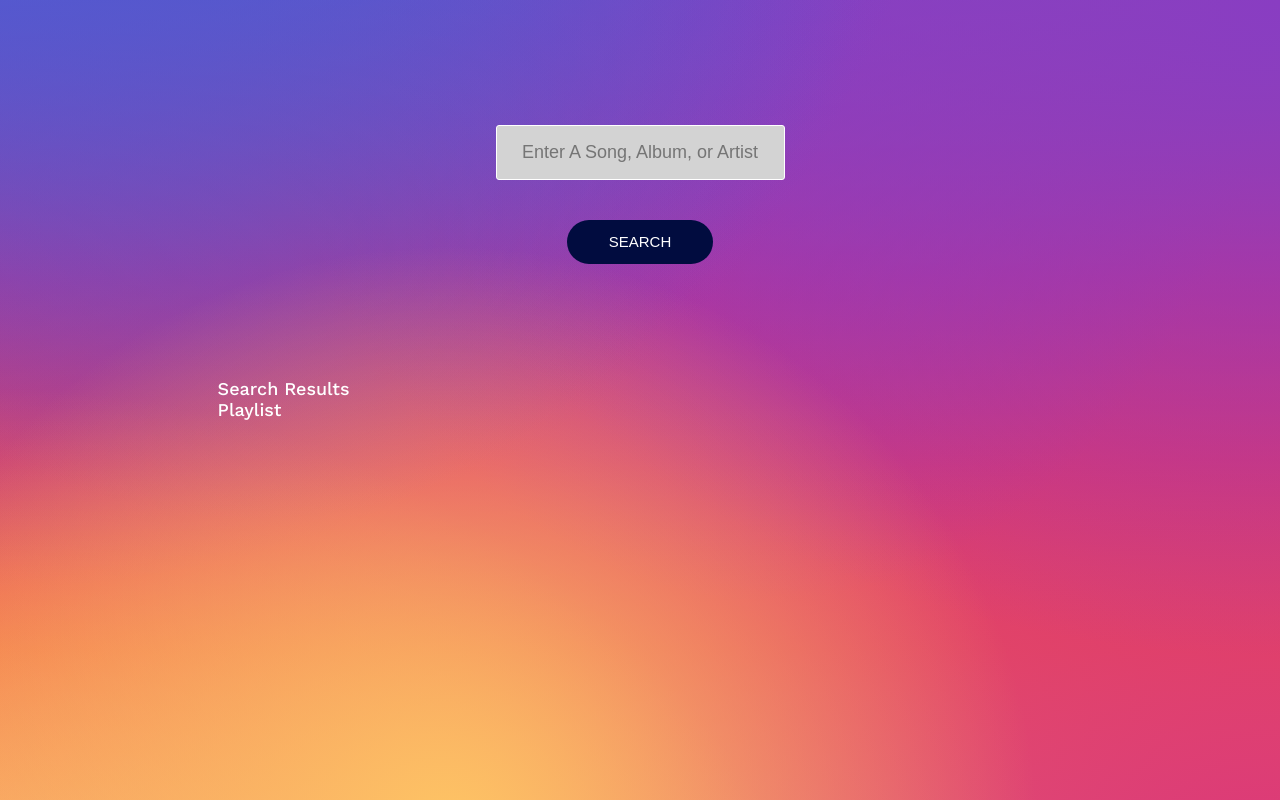
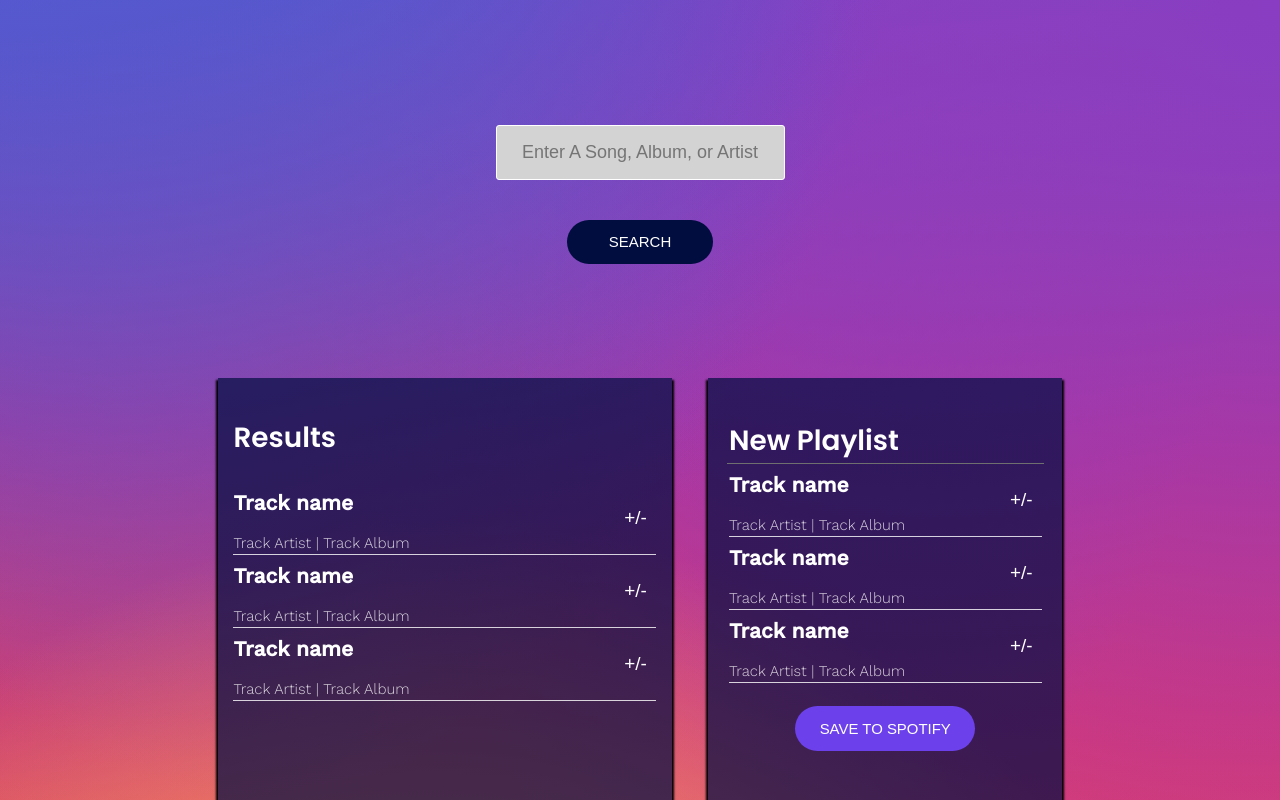
Before and after one commit to dmccloud/JamBam, a React (Create React App) app: page / in a window 1280 px wide. Shown: the top 800 px of the page. Built offline with nearby package versions, Linux system fonts and the light colour scheme.

Commit message:
CSS and basic components added

```diff
--- a/src/Components/App/App.css
+++ b/src/Components/App/App.css
@@ -26,7 +26,7 @@ h2 {
   font-size: 1.55rem;
 }
 .App {
-  height: 100%;
+  height: 1300px;
   padding: 0 17% 10% 17%;
   font-family: "Work Sans", sans-serif;
   font-weight: 500;
--- a/src/Components/App/App.tsx
+++ b/src/Components/App/App.tsx
@@ -9,10 +9,12 @@ function App() {
     <div className="App">
       {/* SearchBar component  */}
       <SearchBar />
-      {/* <!-- SearchResults component --> */}
-      <SearchResults />
-      {/* <!-- Playlist component --> */}
-      <Playlist />
+      <div className="App-playlist">
+        {/* <!-- SearchResults component --> */}
+        <SearchResults />
+        {/* <!-- Playlist component --> */}
+        <Playlist />
+      </div>
     </div>
   );
 }
--- /dev/null
+++ b/src/Components/Playlist/Playlist.css
@@ -0,0 +1,52 @@
+.Playlist {
+  display: flex;
+  flex-direction: column;
+  align-items: center;
+  overflow-y: scroll;
+  width: 37%;
+  max-height: 950px;
+  padding: 2.27rem 1.16rem;
+  background-color: rgba(1, 12, 63, 0.7);
+  box-shadow: 0 4px 2px 2px #000000;
+}
+
+.Playlist input {
+  width: 100%;
+  border: 0;
+  outline: 0;
+  background: transparent;
+  border-bottom: 1px solid #6f6f6f;
+  font-family: "Poppins", sans-serif;
+  font-size: 1.55rem;
+  color: #fff;
+}
+
+.Playlist-save {
+  cursor: pointer;
+  width: 10rem;
+  padding: 0.77rem 0;
+  border-radius: 54px;
+  border-width: 0px;
+  margin-top: 1.27rem;
+  background-color: #6c41ec;
+  text-align: center;
+  font-size: 0.83rem;
+  transition: background-color 0.25s;
+  color: #fff;
+  font-weight: 500;
+}
+
+.Playlist-save:hover {
+  background-color: rgba(108, 65, 233, 0.7);
+}
+
+::-webkit-scrollbar {
+  width: 0px;
+  background: transparent;
+}
+
+@media only screen and (max-width: 1020px) {
+  .Playlist {
+    width: 90%;
+  }
+}
--- a/src/Components/Playlist/Playlist.tsx
+++ b/src/Components/Playlist/Playlist.tsx
@@ -1,5 +1,13 @@
+import "./Playlist.css";
+import TrackList from "../TrackList/TrackList";
 const Playlist = () => {
-  return <div>Playlist</div>;
+  return (
+    <div className="Playlist">
+      <input value="New Playlist" />
+      <TrackList />
+      <button className="Playlist-save">SAVE TO SPOTIFY</button>
+    </div>
+  );
 };
 
 export default Playlist;
--- /dev/null
+++ b/src/Components/SearchResults/SearchResults.css
@@ -0,0 +1,20 @@
+.SearchResults {
+  width: 50%;
+  height: 950px;
+  overflow-y: scroll;
+  padding: 0.88rem;
+  background-color: rgba(1, 12, 63, 0.7);
+  box-shadow: 0 4px 2px 2px #000000;
+}
+
+::-webkit-scrollbar {
+  width: 0px;
+  background: transparent;
+}
+
+@media only screen and (max-width: 1020px) {
+  .SearchResults {
+    width: 90%;
+    margin-bottom: 2rem;
+  }
+}
--- a/src/Components/SearchResults/SearchResults.tsx
+++ b/src/Components/SearchResults/SearchResults.tsx
@@ -1,5 +1,12 @@
+import "./SearchResults.css";
+import TrackList from "../TrackList/TrackList";
 const SearchResults = () => {
-  return <div>Search Results</div>;
+  return (
+    <div className="SearchResults">
+      <h2>Results</h2>
+      <TrackList />
+    </div>
+  );
 };
 
 export default SearchResults;
--- /dev/null
+++ b/src/Components/Track/Track.css
@@ -0,0 +1,37 @@
+.Track {
+  display: flex;
+  align-items: center;
+  border-bottom: 1px solid rgba(256, 256, 256, 0.8);
+}
+
+.Track-action {
+  cursor: pointer;
+  padding: 0.5rem;
+  font-size: 1.05rem;
+  transition: color 0.25s;
+  border: 0px;
+  background-color: rgba(0, 0, 0, 0);
+  color: #fff;
+}
+
+.Track-action:hover {
+  color: rgba(265, 265, 265, 0.5);
+}
+
+.Track-information {
+  flex-grow: 1;
+  display: flex;
+  flex-direction: column;
+  justify-content: center;
+  height: 72px;
+}
+
+.Track-information h3 {
+  margin-bottom: 0.22rem;
+}
+
+.Track-information p {
+  font-size: 0.83rem;
+  font-weight: 300;
+  color: rgba(256, 256, 256, 0.8);
+}
--- /dev/null
+++ b/src/Components/Track/Track.tsx
@@ -0,0 +1,15 @@
+import "./Track.css";
+
+const Track = () => {
+  return (
+    <div className="Track">
+      <div className="Track-information">
+        <h3>Track name</h3>
+        <p>Track Artist | Track Album</p>
+      </div>
+      <button className="Track-action">+/-</button>
+    </div>
+  );
+};
+
+export default Track;
--- /dev/null
+++ b/src/Components/TrackList/TrackList.css
@@ -0,0 +1,3 @@
+.TrackList {
+  width: 100%;
+}
--- /dev/null
+++ b/src/Components/TrackList/TrackList.tsx
@@ -0,0 +1,14 @@
+import "./TrackList.css";
+import Track from "../Track/Track";
+const TrackList = () => {
+  return (
+    <div className="TrackList">
+      {/* <!-- You will add a map method that renders a set of Track components  --> */}
+      <Track />
+      <Track />
+      <Track />
+    </div>
+  );
+};
+
+export default TrackList;
```
